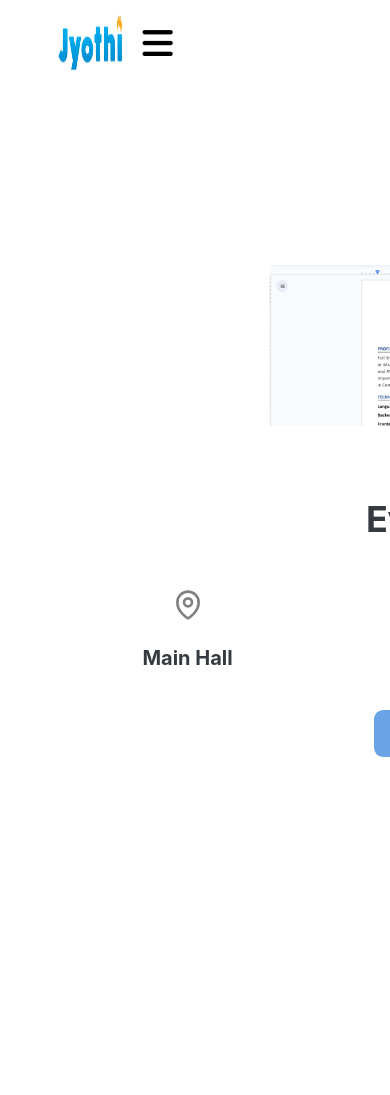
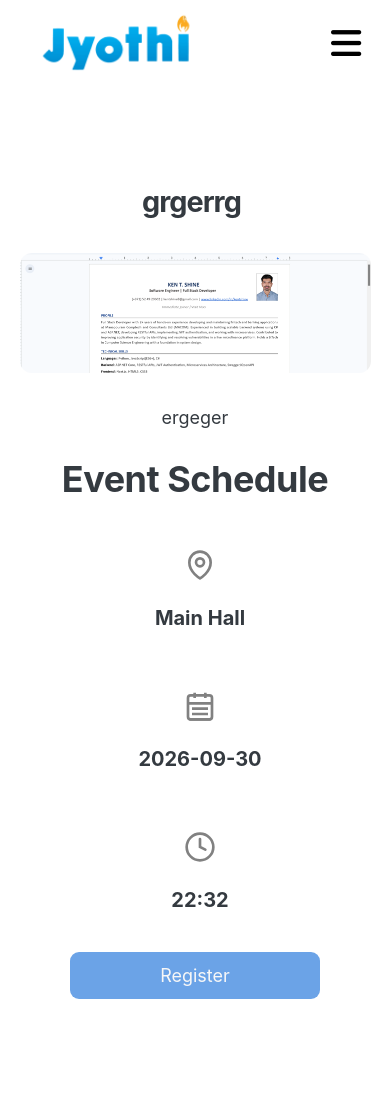
Before and after one commit to kentshine/College-Event-Portal, a Flask app: page /2 in a window 390 px wide; the page is wider, and only the part inside the window is pictured. Before the commit the page ends 757 px from the top of that part, so only its background shows below. Run offline with Flask 3, Linux system fonts and the light colour scheme; some libraries are stand-ins or nearby versions; some web fonts are replaced.

Commit message:
View optimized

```diff
--- a/eventportal/static/css/MorePages-queries.css
+++ b/eventportal/static/css/MorePages-queries.css
@@ -40,10 +40,7 @@
 }
 
 @media only screen and (max-width: 64em) {
-  .event-card-overview {
-    grid-template-columns: repeat(2, minmax(28rem, 38rem));
-    gap: 3rem;
-  }
+  /* Let auto-fill handle the grid */
 
   .event-card .event-types-list li {
     padding: 0.6rem 0.8rem;
@@ -94,11 +91,11 @@
     }
 
     .event-card-overview {
-      grid-template-columns: auto;
+      /* Handled by auto-fill */
     }
 
     .event-card {
-      width: 40rem;
+      width: auto;
     }
 
     .event-card-body {
@@ -124,13 +121,7 @@
 
   @media only screen and (max-width: 30em) {
     .event-card {
-      width: 32rem;
+      width: auto;
     }
   }
 }
-
-@media only screen and (max-width: 1560em) {
-  .event-card {
-    height: 46rem;
-  }
-}
--- a/eventportal/static/css/base.css
+++ b/eventportal/static/css/base.css
@@ -452,11 +452,11 @@ small {
 
 .dropdown-content a:hover {
   background-color: #f4f7f6;
-  color: #3f0071;
+  color: #2c5282;
 }
 
 .dropdown-content a:hover i {
-  color: #3f0071;
+  color: #2c5282;
 }
 
 .dropdown-content.show {
--- a/eventportal/templates/eventpage.html
+++ b/eventportal/templates/eventpage.html
@@ -13,7 +13,8 @@
   }
 
   .container {
-    width: 960px;
+    max-width: 960px;
+    width: 90%;
     margin: 0 auto;
   }
 
@@ -31,7 +32,8 @@
 
   .grid-3-cols {
     display: grid;
-    grid-template-columns: repeat(3, 1fr);
+    grid-template-columns: repeat(auto-fit, minmax(200px, 1fr));
+    gap: 20px;
     margin-left: 10px;
     align-self: center;
     text-align: center;
@@ -164,7 +166,7 @@
 
   @media only screen and (max-width: 700em) {
     /* GENERAL */
-    .body {
+    body {
       font-size: 3.8rem;
     }
   }
@@ -172,26 +174,22 @@
   @media only screen and (max-width: 58em) {
     /* GENERAL */
     html,
-    body,
-    img {
+    body {
       font-size: 60%;
-      width: 20rem;
-      padding-left: 1rem;
     }
 
     h1 {
       font-size: 3rem;
-      margin-left: 2rem;
-      float: none;
       width: 98%;
       padding: 1%;
     }
   }
 
   .eventimg {
-    width: 50rem;
-    margin-left: auto;
-    margin-right: auto;
+    max-width: 100%;
+    height: auto;
+    display: block;
+    margin: 0 auto 30px;
     border-radius: 12px;
   }
 </style>
```
Also changed, not shown: eventportal/static/css/MorePagres-style.css (+15 -2 lines), eventportal/static/css/create.css (+9 -1 lines), eventportal/templates/login.html (+4 -4 lines), eventportal/templates/register.html (+4 -4 lines).
